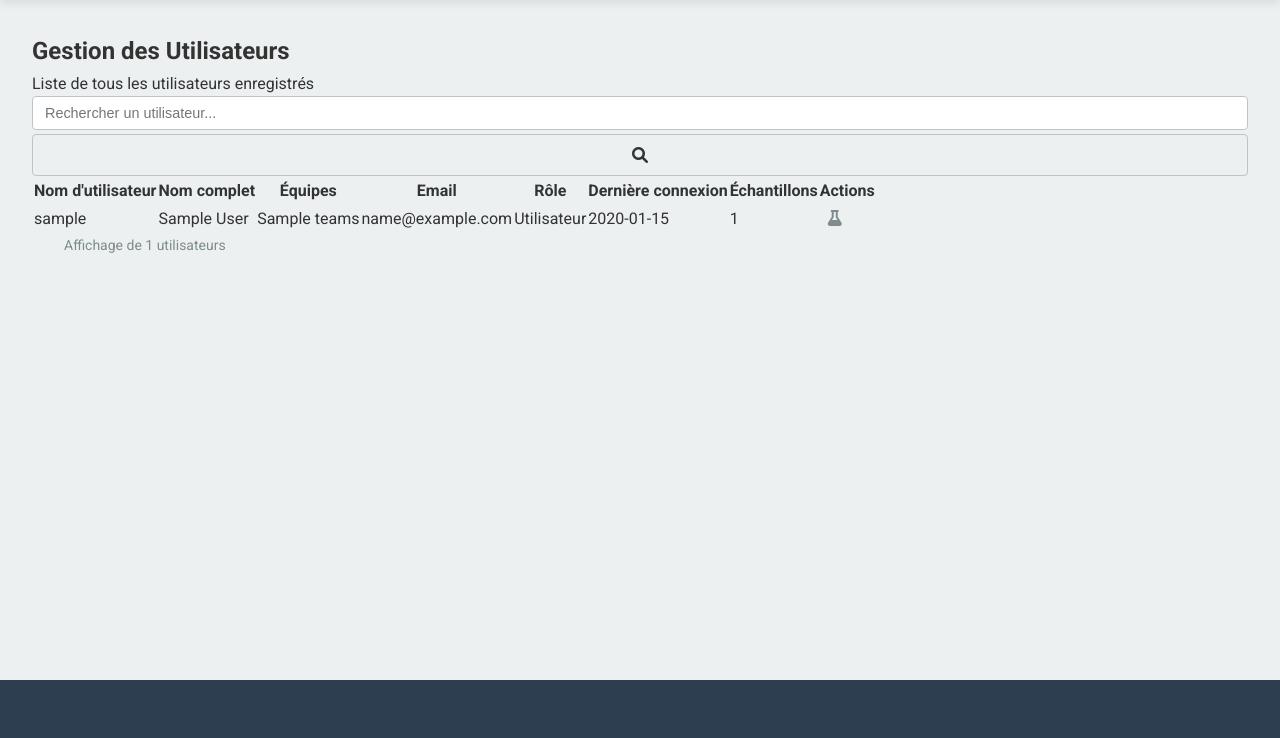
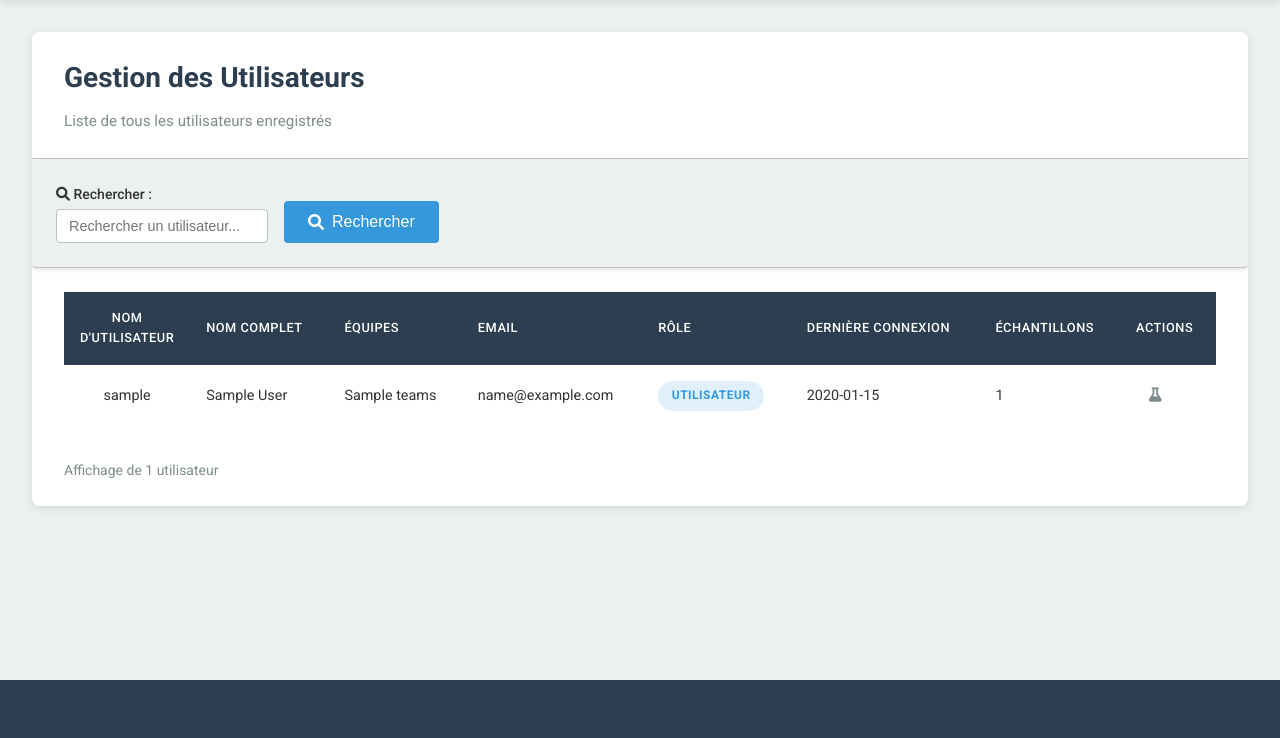
Before and after one commit to n-elie/fiches, a Python web app: template app/templates/admin/users.html in a window 1280 px wide. Shown: the part 70-808 px from the top of the page. Run offline with Jinja, Linux system fonts and the light colour scheme; the template is opened without the code that fills it: most values are stand-ins (such as "Sample title", 1, 10 or a date in 2020).

Commit message:
Improve admin's users list interface

```diff
--- a/app/templates/admin/users.html
+++ b/app/templates/admin/users.html
@@ -3,27 +3,30 @@
 {% block title %}Gestion des Utilisateurs{% endblock %}
 
 {% block content %}
-<div class="admin-users-container">
-    <div class="admin-users-header">
+<div class="samples-container">
+    <div class="samples-header">
         <h2>Gestion des Utilisateurs</h2>
         <p>Liste de tous les utilisateurs enregistrés</p>
     </div>
 
-    <div class="admin-users-filter">
+    <div class="samples-filter">
         <form method="GET" action="" class="filter-form">
-            <div class="filter-group">
-                <input type="text" name="search" placeholder="Rechercher un utilisateur..."
-                       value="{{ request.args.get('search', '') }}">
-                <button type="submit" class="btn btn-secondary">
-                    <i class="fas fa-search"></i>
+            <div class="filter-row">
+                <div class="filter-group">
+                    <label for="search"><i class="fas fa-search"></i> Rechercher :</label>
+                    <input type="text" id="search" name="search" placeholder="Rechercher un utilisateur..."
+                           value="{{ request.args.get('search', '') }}">
+                </div>
+                <button type="submit" class="btn btn-primary">
+                    <i class="fas fa-search"></i> Rechercher
                 </button>
             </div>
         </form>
     </div>
 
     {% if users %}
-    <div class="admin-users-table-container">
-        <table class="users-table">
+    <div class="samples-table-container">
+        <table class="samples-table">
             <thead>
                 <tr>
                     <th>Nom d'utilisateur</th>
@@ -39,26 +42,26 @@
             <tbody>
                 {% for user in users %}
                 <tr>
-                    <td>{{ user.username }}</td>
-                    <td>{{ user.full_name }}</td>
-                    <td>{{ user.teams }}</td>
-                    <td>{{ user.email }}</td>
-                    <td>
+                    <td data-label="Nom d'utilisateur">{{ user.username }}</td>
+                    <td data-label="Nom complet">{{ user.full_name }}</td>
+                    <td data-label="Équipes">{{ user.teams }}</td>
+                    <td data-label="Email">{{ user.email }}</td>
+                    <td data-label="Rôle">
                         {% if user.is_admin %}
                             <span class="admin-badge">Administrateur</span>
                         {% else %}
-                            <span class="user-badge">Utilisateur</span>
+                            <span class="status-badge status-processing">Utilisateur</span>
                         {% endif %}
                     </td>
-                    <td>
+                    <td data-label="Dernière connexion">
                         {% if user.last_login %}
                             {{ user.last_login.strftime('%d/%m/%Y %H:%M') }}
                         {% else %}
                             Jamais
                         {% endif %}
                     </td>
-                    <td>{{ user.samples|length }}</td>
-                    <td>
+                    <td data-label="Échantillons">{{ user.samples|length }}</td>
+                    <td data-label="Actions">
                         <a href="{{ url_for('admin.all_samples') }}?user={{ user.id }}" class="btn-icon" title="Voir les échantillons">
                             <i class="fas fa-flask"></i>
                         </a>
@@ -70,11 +73,11 @@
     </div>
 
     <div class="pagination-info">
-        <p>Affichage de {{ users|length }} utilisateurs</p>
+        <p>Affichage de {{ users|length }} utilisateur{% if users|length > 1 %}s{% endif %}</p>
     </div>
 
     {% else %}
-    <div class="no-users">
+    <div class="no-samples">
         <i class="fas fa-users"></i>
         <h3>Aucun utilisateur trouvé</h3>
         <p>Aucun utilisateur ne correspond à vos critères de recherche.</p>
```
